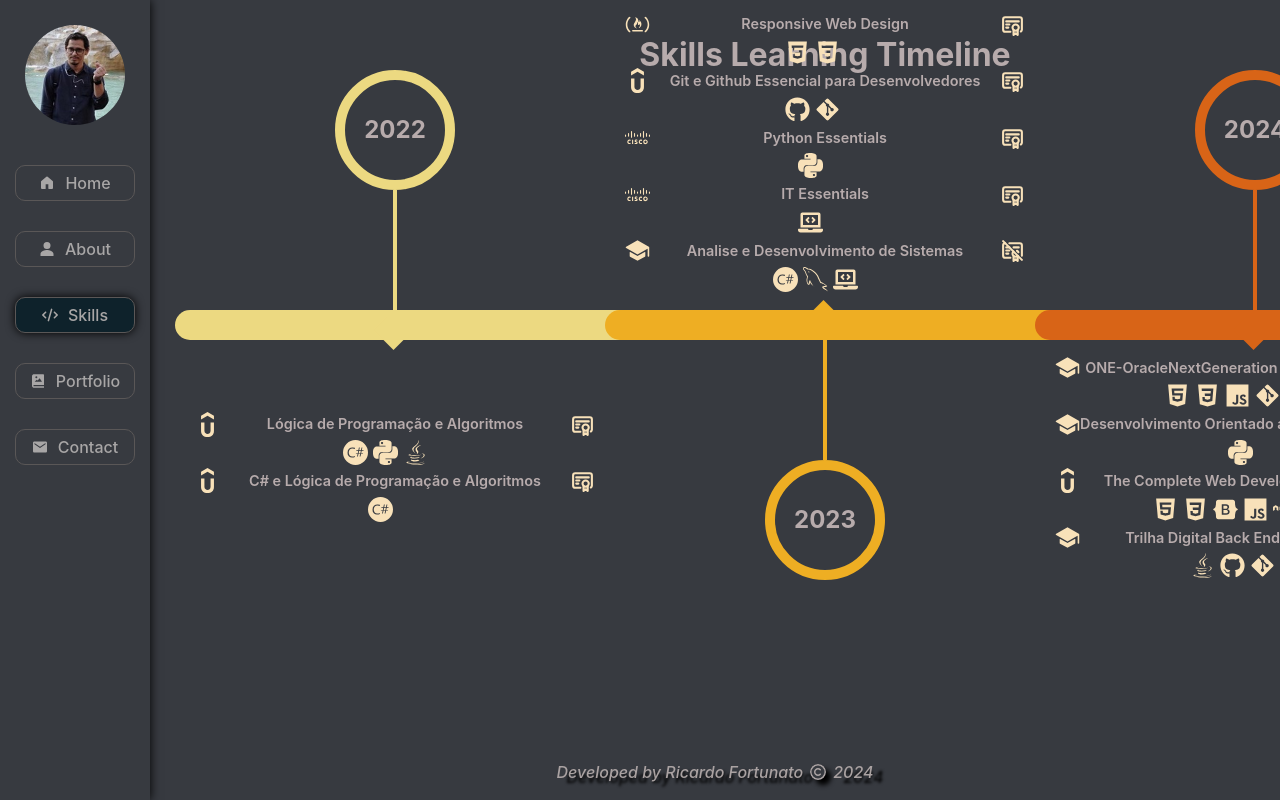
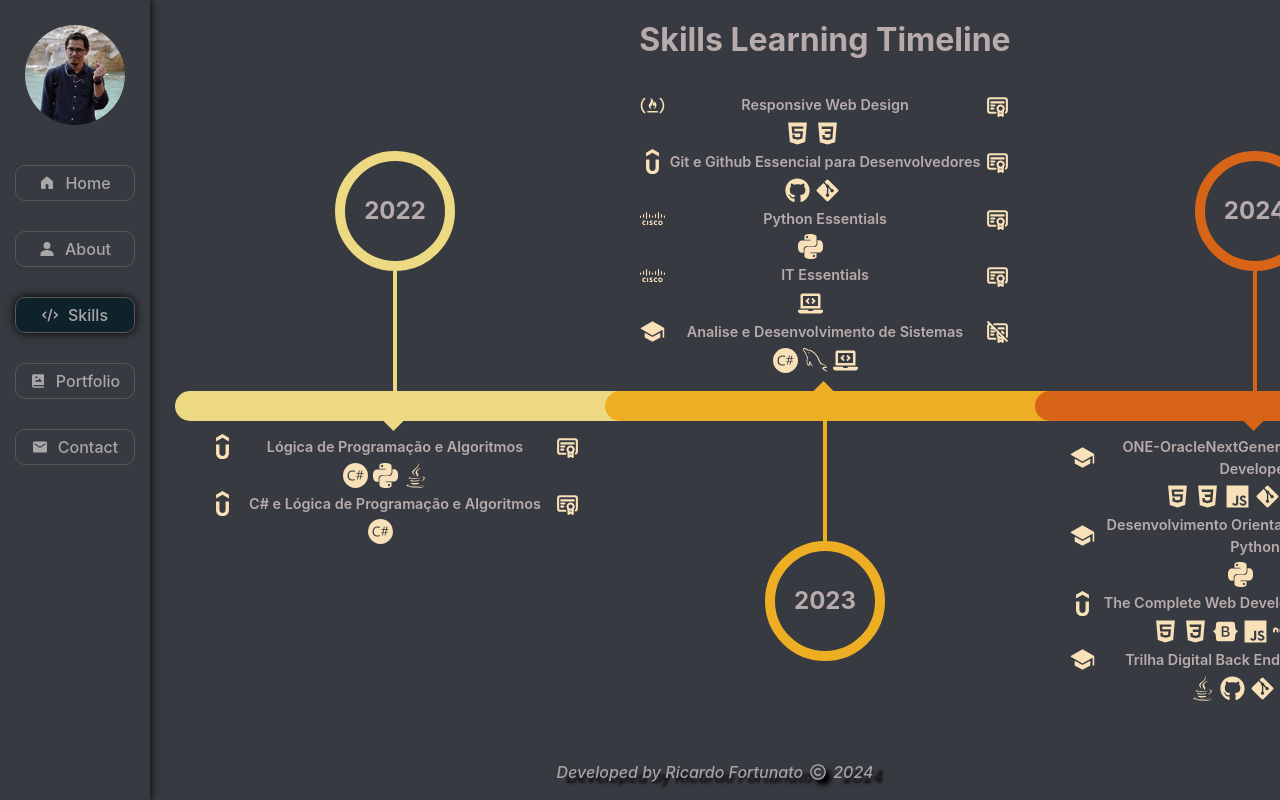
Before and after one commit to Ricardo-Forttunato/portfolio, a React (Vite) app: page /skills in a window 1280 px wide. Built offline with nearby package versions, Linux system fonts and the light colour scheme.

Commit message:
corrigindo centralização da timeLine no viewport e dados do conteudo da timeLine

```diff
--- a/src/components/Skills/Skills.module.css
+++ b/src/components/Skills/Skills.module.css
@@ -17,6 +17,7 @@
 
 .skills::-webkit-scrollbar {
   height: 10px;
+  width: 10px;
 }
 
 
@@ -46,6 +47,8 @@
   position: absolute;
   top: 0;
   left: 0;
+  right: 0;
+  margin: 0 auto;
 }
 
 .container {
@@ -54,12 +57,14 @@
   justify-content: flex-start;
   max-width: 1350px;
   min-width: 1350px;
-  height: 730px;
   padding: 0 30px;
   box-sizing: var(--box-type);
   position: absolute;
   left: 0;
   bottom: 0;
+  top: 55px;
+  right: 0;
+  margin: 0 auto;
 }
 
 .skills_container {
@@ -145,11 +150,13 @@
 }
 
 .content {
-  height: 250px;
+  height: 320px;
   display: flex;
   flex-direction: column;
   align-items: center;
-  justify-content: center;
+  padding-top: 10px;
+  padding-left: 15px;
+  padding-right: 15px;
 }
 
 .circle {
@@ -231,12 +238,14 @@
 }
 
 .content_reverse {
-  height: 319px;
+  max-height: 320px;
   min-height: 320px;
   display: flex;
   flex-direction: column;
   align-items: center;
   justify-content: center;
+  padding: 0 15px;
+
 }
 
 .polygon_reverse {
--- a/src/components/TimeLine/TimeLine.module.css
+++ b/src/components/TimeLine/TimeLine.module.css
@@ -27,6 +27,7 @@
     font-size: 0.9rem;
     font-weight: 600;
     margin: 5px 0;
+    text-align: center;
 }
 
 .icon {
```
